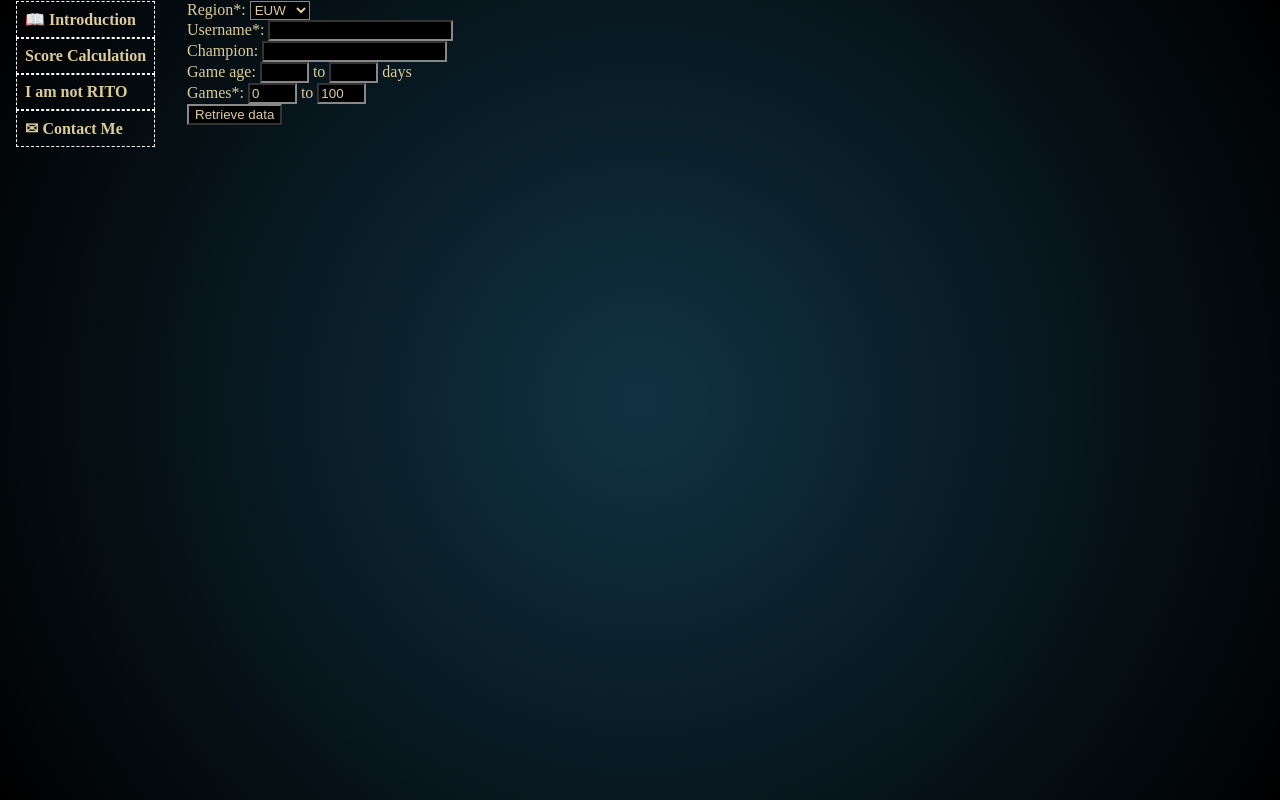
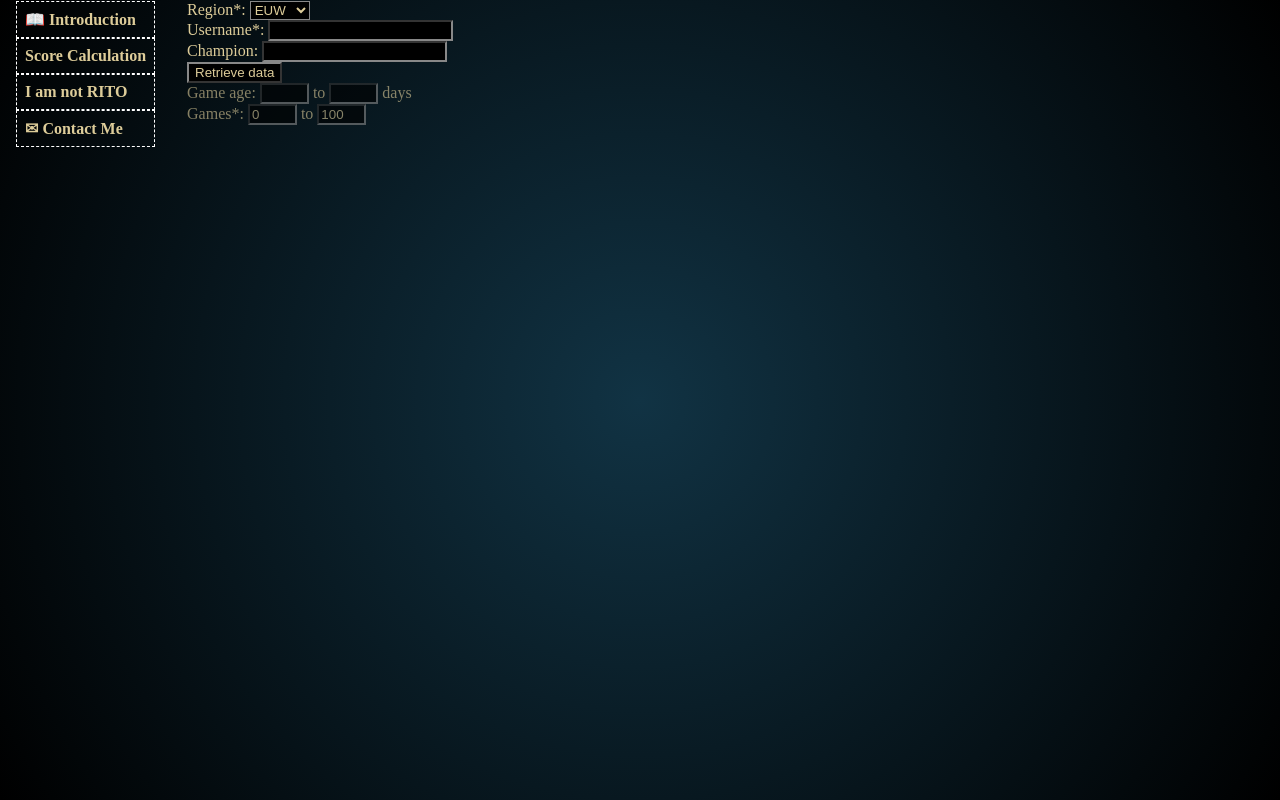
Before and after one commit to Skasi/Player-history-analyzer, a website: page client.html in a window 1280 px wide. Drawn offline with nearby package versions, Linux system fonts and the light colour scheme; no server answers.

Commit message:
Move advanced inputs out of the way
Place them behind the submit button and reduce their opacity.

```diff
--- a/client.html
+++ b/client.html
@@ -64,9 +64,11 @@
 				<label>Username*: <input id="username" required /><span id="userId"></span></label><br>
 				<label>Champion: <input id="championName" /><span id="championId"></span></label><br><!-- TODO: Turn into dropdown list and get champion ID by name; OR: turn into name input field and look for name in champion list; also after username is entered, get a list of all champions that player used in rankeds -->
 				<!-- TODO: Put the last two input fields into some sort of "advanced settings" menu to keep the base tool simple -->
-				Game age: <input id="minAge" size="3" /> to <input id="maxAge" size="3" /> days<br> <!-- TODO: Add :active tooltip showing days since each patch -->
-				Games*: <input id="beginIndex" size="3" value="0" required /> to <input id="endIndex" size="3" value="100" required /><br>
 				<input type="submit" id="submit" value="Retrieve data" /><span id="matchlistInfo"></span>
+				<div class="transparent">
+					Game age: <input id="minAge" size="3" /> to <input id="maxAge" size="3" /> days<br> <!-- TODO: Add :active tooltip showing days since each patch -->
+					Games*: <input id="beginIndex" size="3" value="0" required /> to <input id="endIndex" size="3" value="100" required />
+				</div>
 			</form>
 		</div>
 		<div id="data"></div>
--- a/static/style.css
+++ b/static/style.css
@@ -32,6 +32,10 @@ body {
 	background:    -moz-radial-gradient(circle, #134, #000); /* Firefox 3.6 to 15 */
 	background: -webkit-radial-gradient(circle, #134, #000); /* Safari */
 	background-attachment: fixed;
+}
+
+.transparent {
+	opacity: 0.6;
 }
 
 /* Fix crazy emoji line height on mobile (Android) */
```
